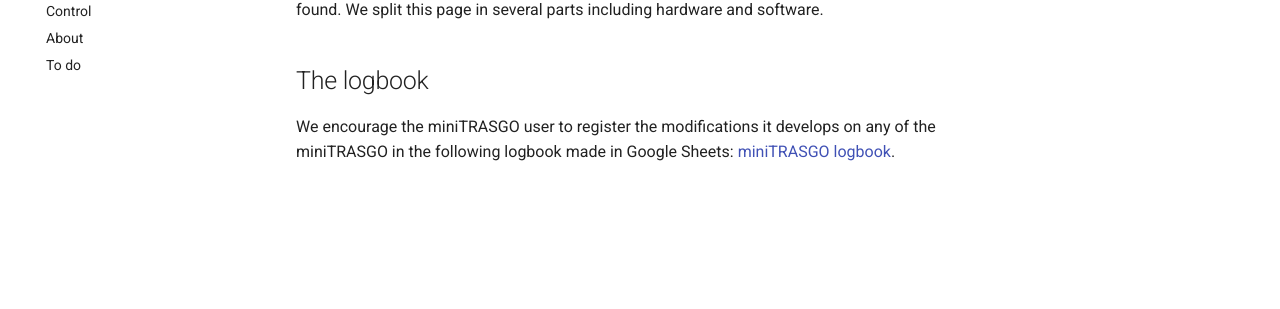
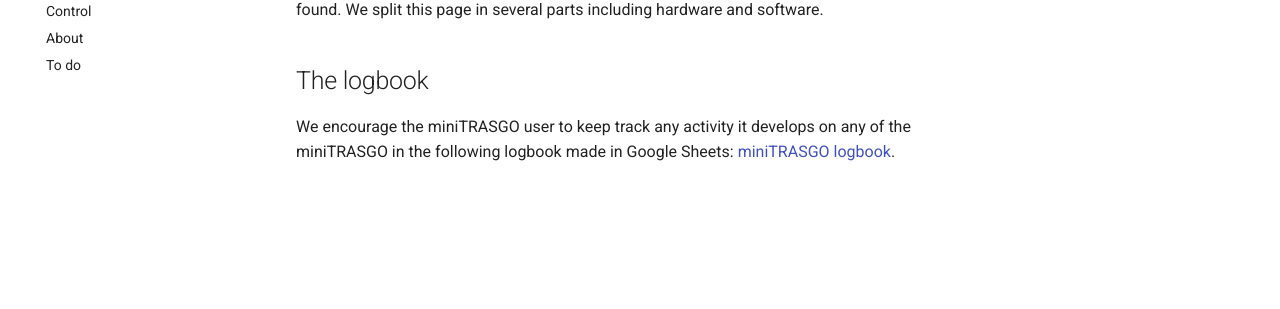
Before and after one commit to cayesoneira/miniTRASGO-documentation, an MkDocs documentation site: the page built from docs/index.md, in a window 1280 px wide. Shown: the part 208-517 px from the top of the page. Built offline with MkDocs 1.6.1 and Material for MkDocs 9.7.7, drawn with Linux system fonts in a browser that asks for light colours.

Commit message:
Update index.md

```diff
--- a/docs/index.md
+++ b/docs/index.md
@@ -2,4 +2,4 @@
 Here everything necessary to use the miniTRASGO (miniature TRacking ...) cosmic ray (CR) is found. We split this page in several parts including hardware and software.
 
 ## The logbook
-We encourage the miniTRASGO user to register the modifications it develops on any of the miniTRASGO in the following logbook made in Google Sheets: [miniTRASGO logbook](https://docs.google.com/spreadsheets/d/12n6DfQ32oXcRKpHaolfAoO3pKVVrrWzk7TBOIZ0N6ro/edit?usp=sharing).
+We encourage the miniTRASGO user to keep track any activity it develops on any of the miniTRASGO in the following logbook made in Google Sheets: [miniTRASGO logbook](https://docs.google.com/spreadsheets/d/12n6DfQ32oXcRKpHaolfAoO3pKVVrrWzk7TBOIZ0N6ro/edit?usp=sharing).
```
